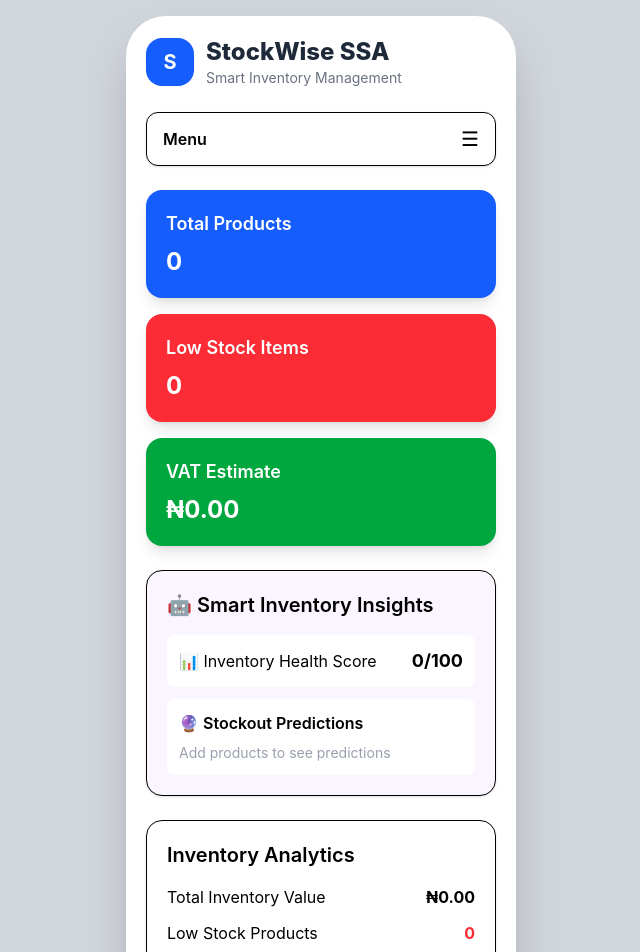
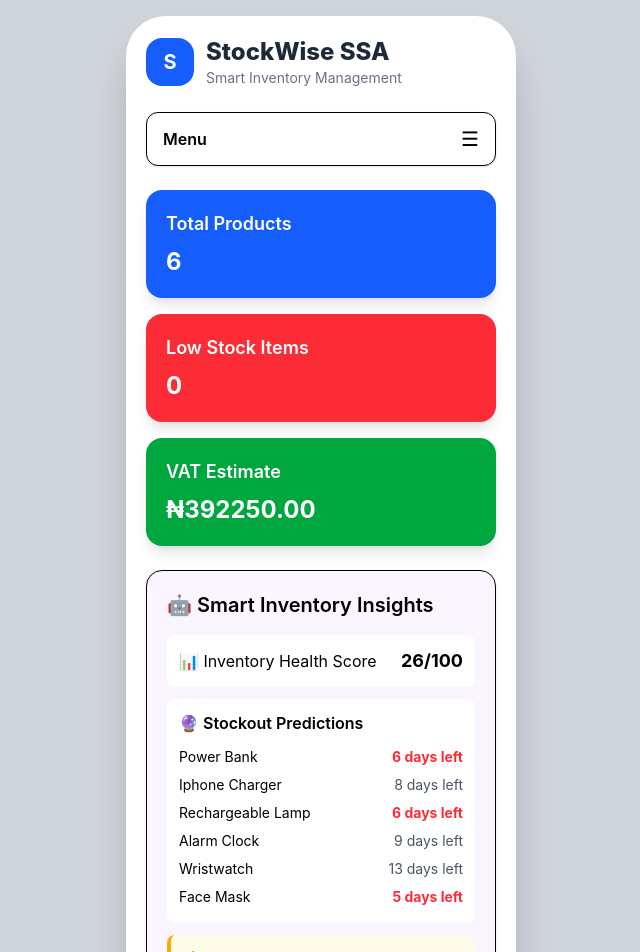
Before and after one commit to gozzymiller249-pixel/stockwise-ssa, a React (Vite) app: page / in a window 1280 px wide. Shown: the top 952 px of the page, without its empty margins (319-959 px from the left). Built offline with nearby package versions, Linux system fonts and the light colour scheme.

Commit message:
Add default products to App.jsx

```diff
--- a/src/App.jsx
+++ b/src/App.jsx
@@ -13,9 +13,25 @@ import {
 function App() {
 
   const [products, setProducts] = useState(() => {
-    const savedProducts = localStorage.getItem("products");
-    return savedProducts ? JSON.parse(savedProducts) : [];
-  });
+  const savedProducts = localStorage.getItem("products");
+
+  // Default products to show when localStorage is empty
+  const defaultProducts = [
+    { name: "Power Bank", category: "Electronics", quantity: "100", price: "25000" },
+    { name: "Iphone Charger", category: "Electronics", quantity: "100", price: "10000" },
+    { name: "Rechargeable Lamp", category: "Electronics", quantity: "50", price: "10500" },
+    { name: "Alarm Clock", category: "Electronics", quantity: "50", price: "100" },
+    { name: "Wristwatch", category: "Electronics", quantity: "50", price: "20000" },
+    { name: "Face Mask", category: "Beauty", quantity: "100", price: "2000" }
+  ];
+
+  if (savedProducts) {
+    return JSON.parse(savedProducts);
+  } else {
+    // First time visitor - load default products
+    return defaultProducts;
+  }
+});
 
   const [searchTerm, setSearchTerm] = useState("");
   const [showMenu, setShowMenu] = useState(false);
```
